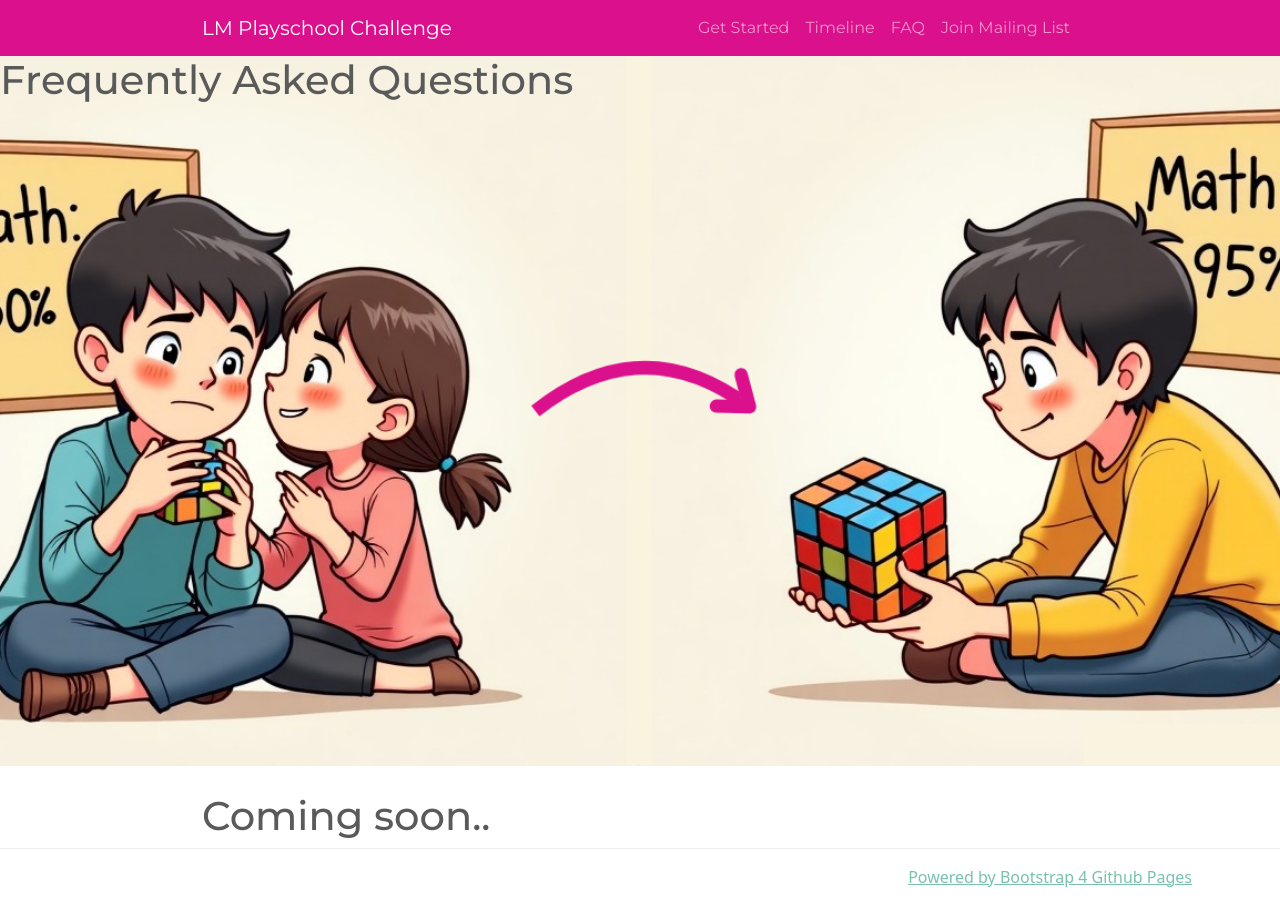
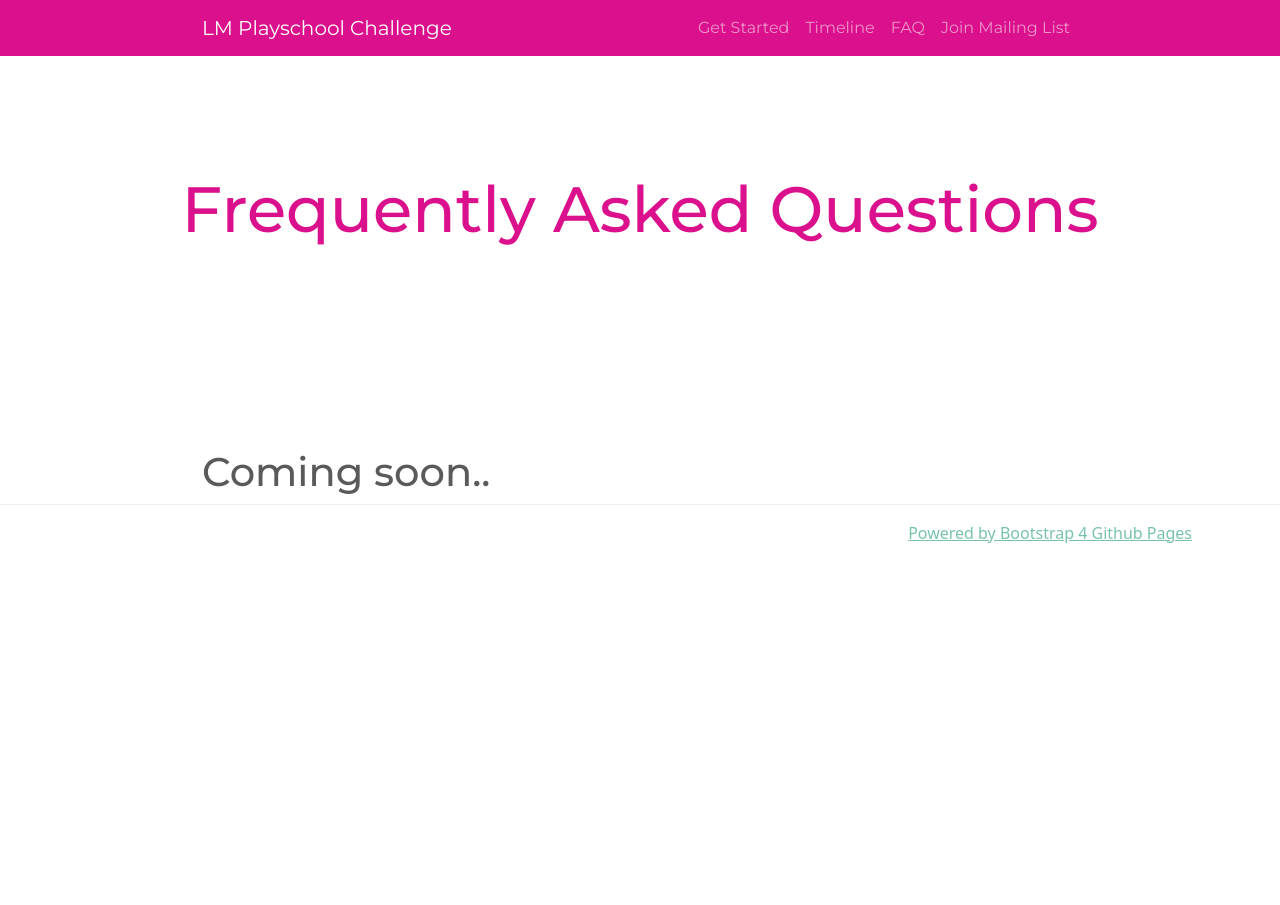
Before and after one commit to lm-playschool/lm-playschool.github.io, a Jekyll site: the page built from faq.md, in a window 1280 px wide. Built offline with Jekyll 4.4.1, drawn with Linux system fonts in a browser that asks for light colours; our own code applies the rules of GitHub Pages for plain Markdown files.

Commit message:
faq page fix header

```diff
--- a/_layouts/faq.html
+++ b/_layouts/faq.html
@@ -2,9 +2,11 @@
 layout: default
 ---
 <article>
-  <header class="header-image header-padding">
-      <h1>Frequently Asked Questions</h1>
-  </header>
+  <div>
+    <header class="header-home">
+      <h1 class="site-title">Frequently Asked Questions</h1>
+    </header>
+  </div>
 
   <div class="container page-content">
   <section>
```
